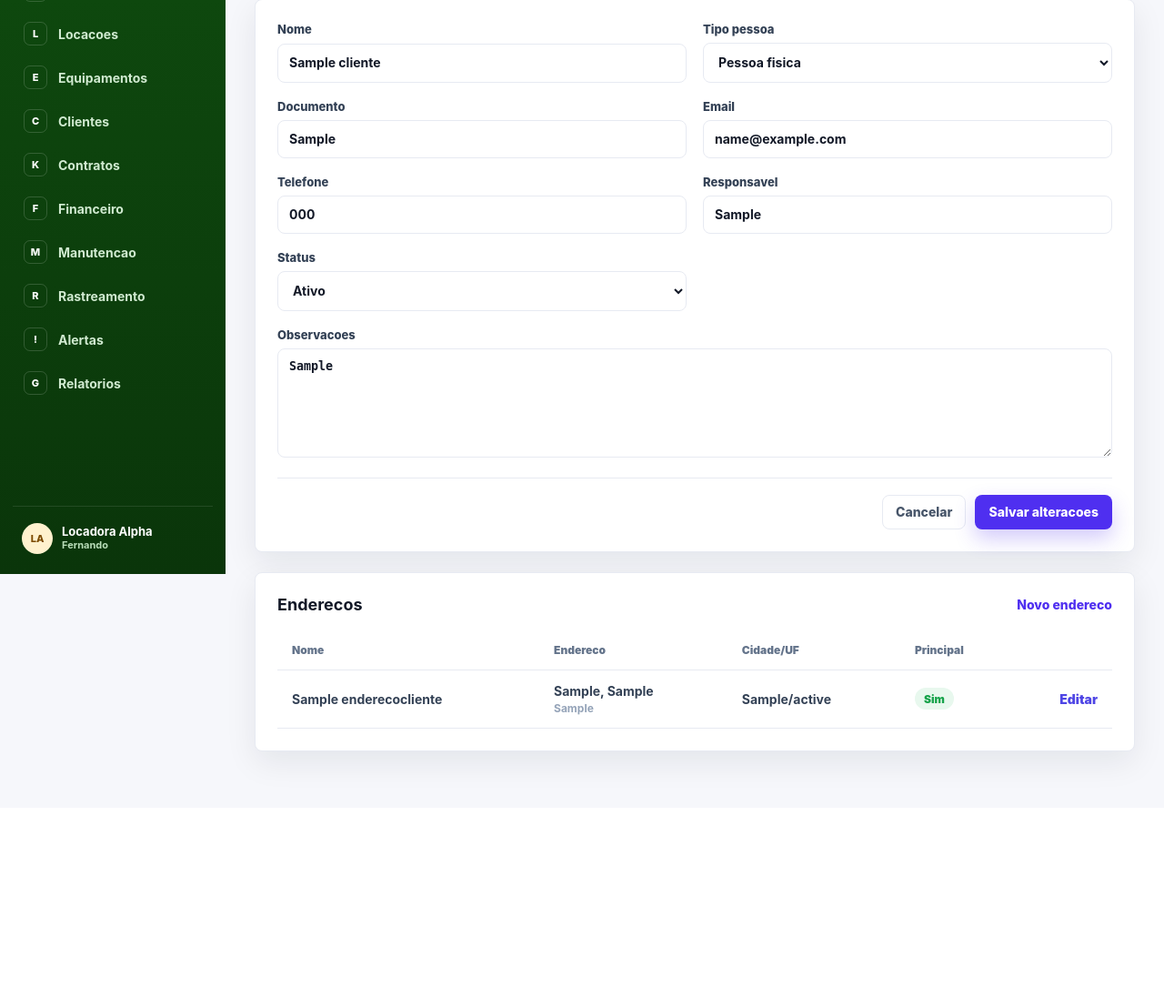
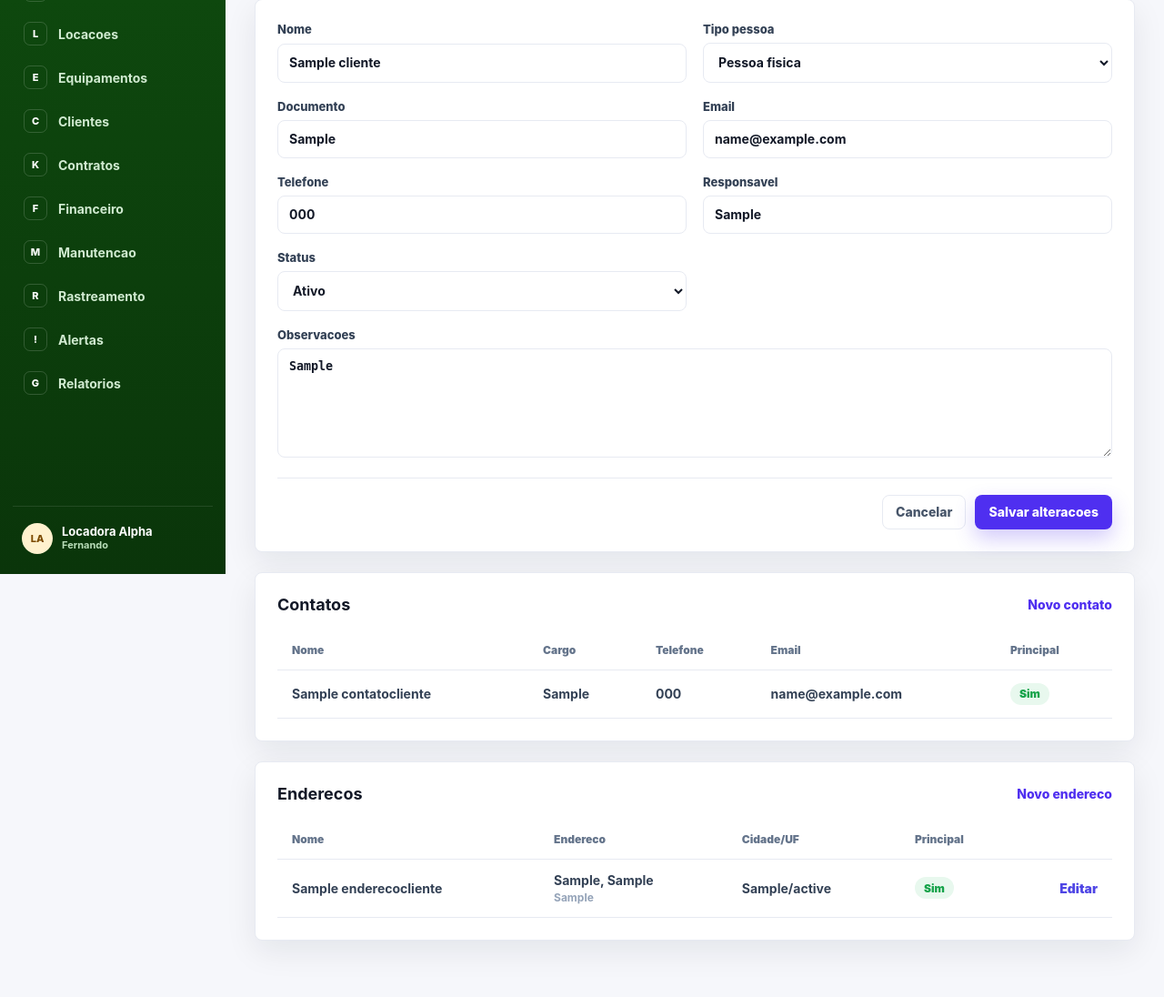
Before and after one commit to 95Caique/SGA---Sistema-de-Gest-o-de-ativos, a Django app: page /clientes/1/editar/ in a window 1280 px wide. Shown: the part 169-1265 px from the top of the page at 91% size. Before the commit the page ends 1021 px from the top, so only its background shows below. Run offline with Django 5.2, Linux system fonts and the light colour scheme; tables that the repository leaves empty hold one stand-in row (values such as "Sample post").

Commit message:
FEATURE:Adiciona cadastro de contatos do cliente

```diff
--- a/clientes/forms.py
+++ b/clientes/forms.py
@@ -1,6 +1,6 @@
 from django import forms
 
-from .models import Cliente, EnderecoCliente
+from .models import Cliente, ContatoCliente, EnderecoCliente
 
 
 class ClienteForm(forms.ModelForm):
@@ -72,3 +72,35 @@ class EnderecoClienteForm(forms.ModelForm):
 
             if field_name in placeholders:
                 field.widget.attrs.update({"placeholder": placeholders[field_name]})
+
+
+class ContatoClienteForm(forms.ModelForm):
+    class Meta:
+        model = ContatoCliente
+        fields = [
+            "nome",
+            "cargo",
+            "email",
+            "telefone",
+            "whatsapp",
+            "principal",
+        ]
+
+    def __init__(self, *args, **kwargs):
+        super().__init__(*args, **kwargs)
+        placeholders = {
+            "nome": "Nome do contato",
+            "cargo": "Cargo",
+            "email": "email@cliente.com.br",
+            "telefone": "(00) 00000-0000",
+            "whatsapp": "(00) 00000-0000",
+        }
+
+        for field_name, field in self.fields.items():
+            if isinstance(field.widget, forms.CheckboxInput):
+                field.widget.attrs.update({"class": "form-checkbox"})
+            else:
+                field.widget.attrs.update({"class": "form-control"})
+
+            if field_name in placeholders:
+                field.widget.attrs.update({"placeholder": placeholders[field_name]})
--- a/clientes/views.py
+++ b/clientes/views.py
@@ -4,8 +4,8 @@ from django.shortcuts import get_object_or_404, redirect, render
 
 from config.views import with_layout
 
-from .forms import ClienteForm, EnderecoClienteForm
-from .models import Cliente, EnderecoCliente
+from .forms import ClienteForm, ContatoClienteForm, EnderecoClienteForm
+from .models import Cliente, ContatoCliente, EnderecoCliente
 
 
 def clientes_list(request):
@@ -79,6 +79,7 @@ def cliente_create(request):
 def cliente_update(request, pk):
     cliente = get_object_or_404(Cliente, pk=pk)
     enderecos = cliente.enderecos.order_by("-principal", "nome")
+    contatos = cliente.contatos.order_by("-principal", "nome")
 
     if request.method == "POST":
         form = ClienteForm(request.POST, instance=cliente)
@@ -101,6 +102,7 @@ def cliente_update(request, pk):
                 "form": form,
                 "cliente": cliente,
                 "enderecos": enderecos,
+                "contatos": contatos,
             }
         ),
     )
@@ -167,3 +169,34 @@ def cliente_endereco_update(request, pk, endereco_pk):
             }
         ),
     )
+
+
+def cliente_contato_create(request, pk):
+    cliente = get_object_or_404(Cliente, pk=pk)
+
+    if request.method == "POST":
+        form = ContatoClienteForm(request.POST)
+        if form.is_valid():
+            contato = form.save(commit=False)
+            contato.cliente = cliente
+            contato.save()
+
+            if contato.principal:
+                ContatoCliente.objects.filter(cliente=cliente).exclude(pk=contato.pk).update(principal=False)
+
+            messages.success(request, f"Contato {contato.nome} cadastrado para {cliente.nome}.")
+            return redirect("cliente_update", pk=cliente.pk)
+    else:
+        form = ContatoClienteForm()
+
+    return render(
+        request,
+        "clientes/contato_form.html",
+        with_layout(
+            {
+                "page_title": f"Novo contato - {cliente.nome}",
+                "cliente": cliente,
+                "form": form,
+            }
+        ),
+    )
--- a/config/urls.py
+++ b/config/urls.py
@@ -19,6 +19,7 @@ from django.urls import path
 
 from ativos.views import equipamento_create, equipamento_update, equipamentos_list
 from clientes.views import (
+    cliente_contato_create,
     cliente_create,
     cliente_endereco_create,
     cliente_endereco_update,
@@ -55,6 +56,7 @@ urlpatterns = [
     path('clientes/', clientes_list, name='clientes'),
     path('clientes/novo/', cliente_create, name='cliente_create'),
     path('clientes/<int:pk>/editar/', cliente_update, name='cliente_update'),
+    path('clientes/<int:pk>/contatos/novo/', cliente_contato_create, name='cliente_contato_create'),
     path('clientes/<int:pk>/enderecos/novo/', cliente_endereco_create, name='cliente_endereco_create'),
     path(
         'clientes/<int:pk>/enderecos/<int:endereco_pk>/editar/',
--- a/templates/clientes/form.html
+++ b/templates/clientes/form.html
@@ -41,6 +41,51 @@
 </form>
 
 {% if cliente %}
+    <section class="panel form-panel">
+        <div class="panel-title">
+            <h2>Contatos</h2>
+            <a href="{% url 'cliente_contato_create' cliente.pk %}">Novo contato</a>
+        </div>
+
+        {% if contatos %}
+            <div class="table-wrap">
+                <table>
+                    <thead>
+                        <tr>
+                            <th>Nome</th>
+                            <th>Cargo</th>
+                            <th>Telefone</th>
+                            <th>Email</th>
+                            <th>Principal</th>
+                        </tr>
+                    </thead>
+                    <tbody>
+                        {% for contato in contatos %}
+                            <tr>
+                                <td>{{ contato.nome }}</td>
+                                <td>{{ contato.cargo|default:"-" }}</td>
+                                <td>{{ contato.telefone|default:contato.whatsapp|default:"-" }}</td>
+                                <td>{{ contato.email|default:"-" }}</td>
+                                <td>
+                                    {% if contato.principal %}
+                                        <span class="badge badge-success">Sim</span>
+                                    {% else %}
+                                        <span class="muted-text">Nao</span>
+                                    {% endif %}
+                                </td>
+                            </tr>
+                        {% endfor %}
+                    </tbody>
+                </table>
+            </div>
+        {% else %}
+            <div class="empty-state compact">
+                <strong>Nenhum contato cadastrado</strong>
+                <p>Cadastre contatos para facilitar a comunicacao operacional.</p>
+            </div>
+        {% endif %}
+    </section>
+
     <section class="panel form-panel">
         <div class="panel-title">
             <h2>Enderecos</h2>
```
Also changed, not shown: clientes/tests.py (+33 -1 lines), templates/clientes/contato_form.html (added, +49 -0 lines).
